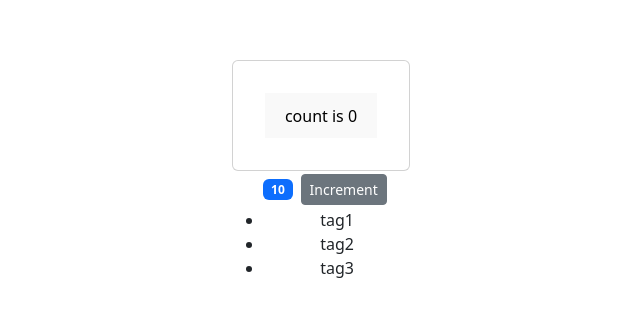
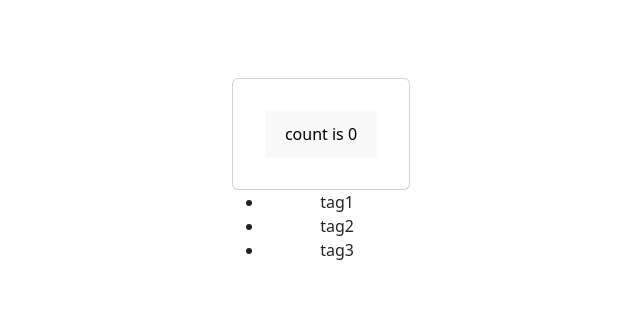
Before and after one commit to BishnuThapa/react-mosh-app, a React (Vite) app: page / in a window 1280 px wide. Shown: the part 222-538 px from the top of the page, without its empty margins (319-959 px from the left). Built offline with nearby package versions, Linux system fonts and the light colour scheme.

Commit message:
conditional rendering added on list

```diff
--- a/src/components/counter.jsx
+++ b/src/components/counter.jsx
@@ -6,29 +6,36 @@ class Counter extends Component {
     count: 10,
     tags: ["tag1", "tag2", "tag3"],
   };
+
+  renderTags() {
+    if (this.state.tags.length === 0) return <p>There are no tags!</p>;
+    return (
+      <ul>
+        {this.state.tags.map((tag) => (
+          <li key={tag}>{tag}</li>
+        ))}
+      </ul>
+    );
+  }
   render() {
     return (
       <>
-        <span className={this.getBadgeClasses()}>{this.formatCount()}</span>
-        <button className="btn btn-secondary btn-sm">Increment</button>
-        <ul>
-          {this.state.tags.map((tag) => (
-            <li key={tag}>{tag}</li>
-          ))}
-        </ul>
+        {this.renderTags()}
+        {/* <span className={this.getBadgeClasses()}>{this.formatCount()}</span>
+        <button className="btn btn-secondary btn-sm">Increment</button> */}
       </>
     );
   }
-  getBadgeClasses() {
-    let classes = "badge m-2 bg-";
-    classes += this.state.count === 0 ? "warning" : "primary";
-    return classes;
-  }
+  //   getBadgeClasses() {
+  //     let classes = "badge m-2 bg-";
+  //     classes += this.state.count === 0 ? "warning" : "primary";
+  //     return classes;
+  //   }
 
-  formatCount() {
-    const { count } = this.state;
-    return count === 0 ? "Zero" : count;
-  }
+  //   formatCount() {
+  //     const { count } = this.state;
+  //     return count === 0 ? "Zero" : count;
+  //   }
 }
 
 export default Counter;
```
